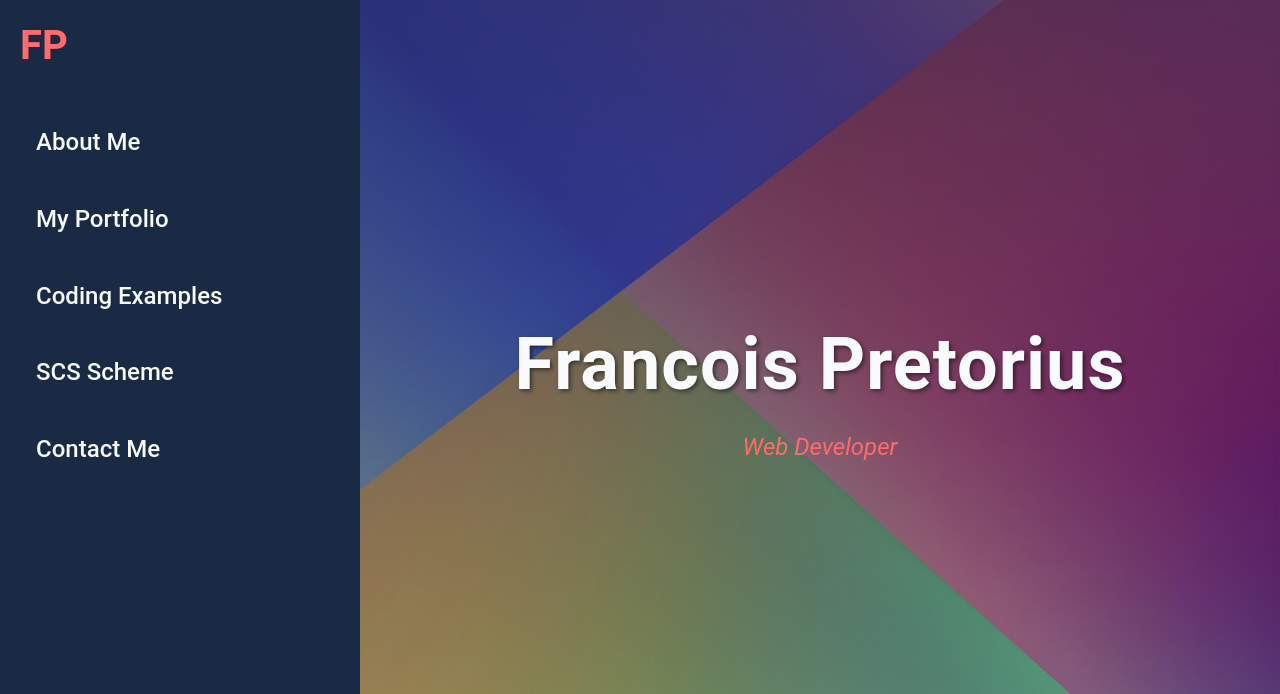
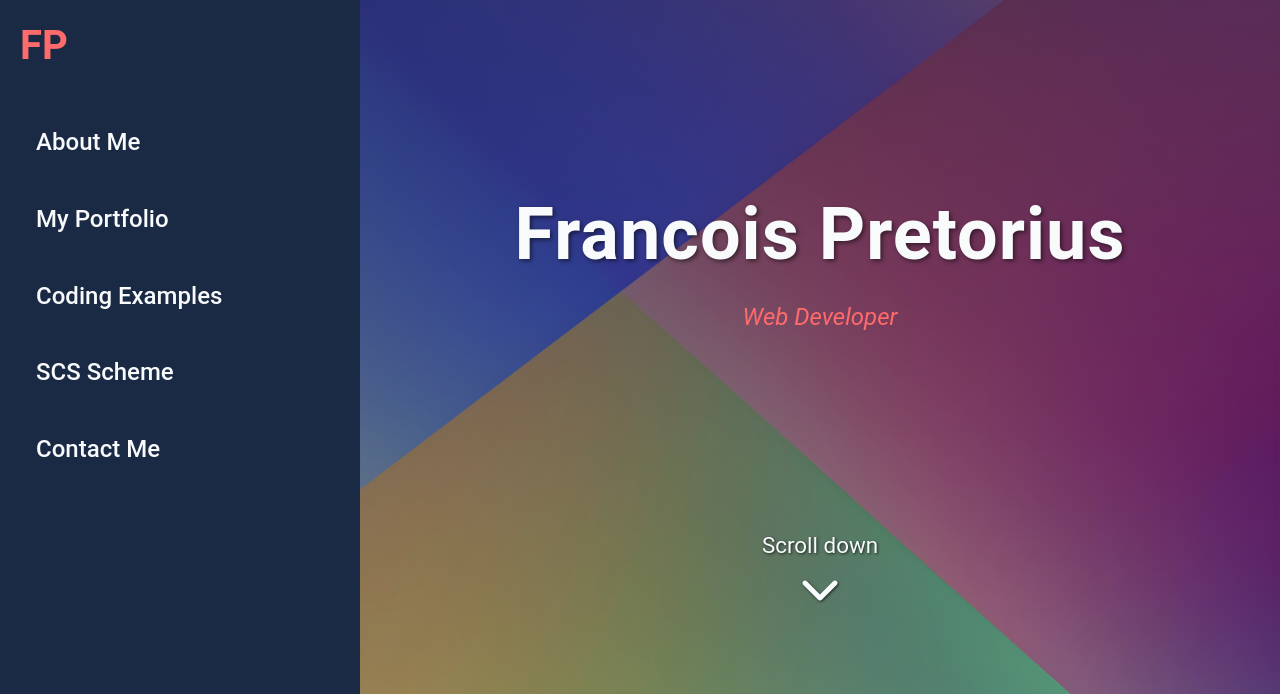
Before and after one commit to Fp901/portfolio-site, a plain HTML site: page index.html in a window 1280 px wide. Shown: the top 694 px of the page. Drawn offline with Linux system fonts and the light colour scheme.

Commit message:
adding scroll-down icon on hero

```diff
--- a/index.html
+++ b/index.html
@@ -43,6 +43,10 @@
         <div class="container">
           <h1>Francois Pretorius</h1>
           <p>Web Developer</p>
+          <div class="scroll-prompt">
+            <span>Scroll down</span>
+            <i class="fas fa-chevron-down"></i>
+          </div>
         </div>
       </section>
 
--- a/scss/_hero.scss
+++ b/scss/_hero.scss
@@ -8,7 +8,7 @@
   color: $brand-lightest;
   overflow: hidden; // Prevent any overflow issues, especially on small screens
 
-  background-image: url("../assets/images/maxim-berg-DqZltTH2-9U-unsplash.jpg"); // replace with your chosen image
+  background-image: url("/portfolio-site/assets/images/maxim-berg-DqZltTH2-9U-unsplash.jpg"); // replace with your chosen image
   background-size: cover;
   background-position: center;
   background-repeat: no-repeat;
@@ -61,7 +61,7 @@
     color: $brand-pinkish;
     font-style: italic; // Subtle italic for emphasis
     max-width: 600px; // Prevent overly wide on large screens
-    margin: 0 auto $space-sm auto;
+    margin: 0 auto $space-lg auto; // Increased margin to make more room below text
     animation: fadeInUp 1s ease-out 0.4s both; // Further stagger
 
     // Scale down on small screens
@@ -99,6 +99,26 @@
     }
   }
 
+  .scroll-prompt {
+    margin-top: 12rem; // Increased from $space-md to push it lower
+    display: flex;
+    flex-direction: column;
+    align-items: center;
+    color: $brand-lightest;
+    font-size: 1rem;
+    text-shadow: 1px 1px 3px rgba(0, 0, 0, 0.7); // Match text shadow
+    animation: fadeInUp 1s ease-out 0.6s both; // Delayed entrance
+
+    span {
+      margin-bottom: $space-xs; // Space between text and arrow
+    }
+
+    i {
+      font-size: 1.5rem; // Size of the arrow
+      animation: bounce 1.5s infinite; // Subtle bounce animation
+    }
+  }
+
   // Keyframe animations for entrance
   @keyframes fadeInUp {
     from {
@@ -121,12 +141,28 @@
     }
   }
 
+  @keyframes bounce {
+    0%,
+    100% {
+      transform: translateY(0);
+    }
+    50% {
+      transform: translateY(-0.5rem); // Slight upward bounce
+    }
+  }
+
   @media (min-width: 576px) {
     h1 {
       font-size: 3rem;
     }
     p {
       font-size: 1.3rem;
+    }
+    .scroll-prompt {
+      font-size: 1.1rem;
+      i {
+        font-size: 1.8rem;
+      }
     }
   }
 
@@ -137,6 +173,12 @@
     p {
       font-size: 1.35rem;
     }
+    .scroll-prompt {
+      font-size: 1.2rem;
+      i {
+        font-size: 2rem;
+      }
+    }
   }
 
   @media (min-width: 992px) {
@@ -146,6 +188,12 @@
     p {
       font-size: 1.4rem;
     }
+    .scroll-prompt {
+      font-size: 1.3rem;
+      i {
+        font-size: 2.2rem;
+      }
+    }
   }
 
   @media (min-width: 1200px) {
@@ -154,6 +202,12 @@
     }
     p {
       font-size: 1.5rem;
+    }
+    .scroll-prompt {
+      font-size: 1.4rem;
+      i {
+        font-size: 2.5rem;
+      }
     }
   }
 
@@ -165,5 +219,11 @@
     .container {
       padding: 0 0.5rem; // Ensure no overflow
     }
+    .scroll-prompt {
+      font-size: 0.8rem;
+      i {
+        font-size: 1rem;
+      }
+    }
   }
 }
```
Also changed, not shown: css/main.css.
